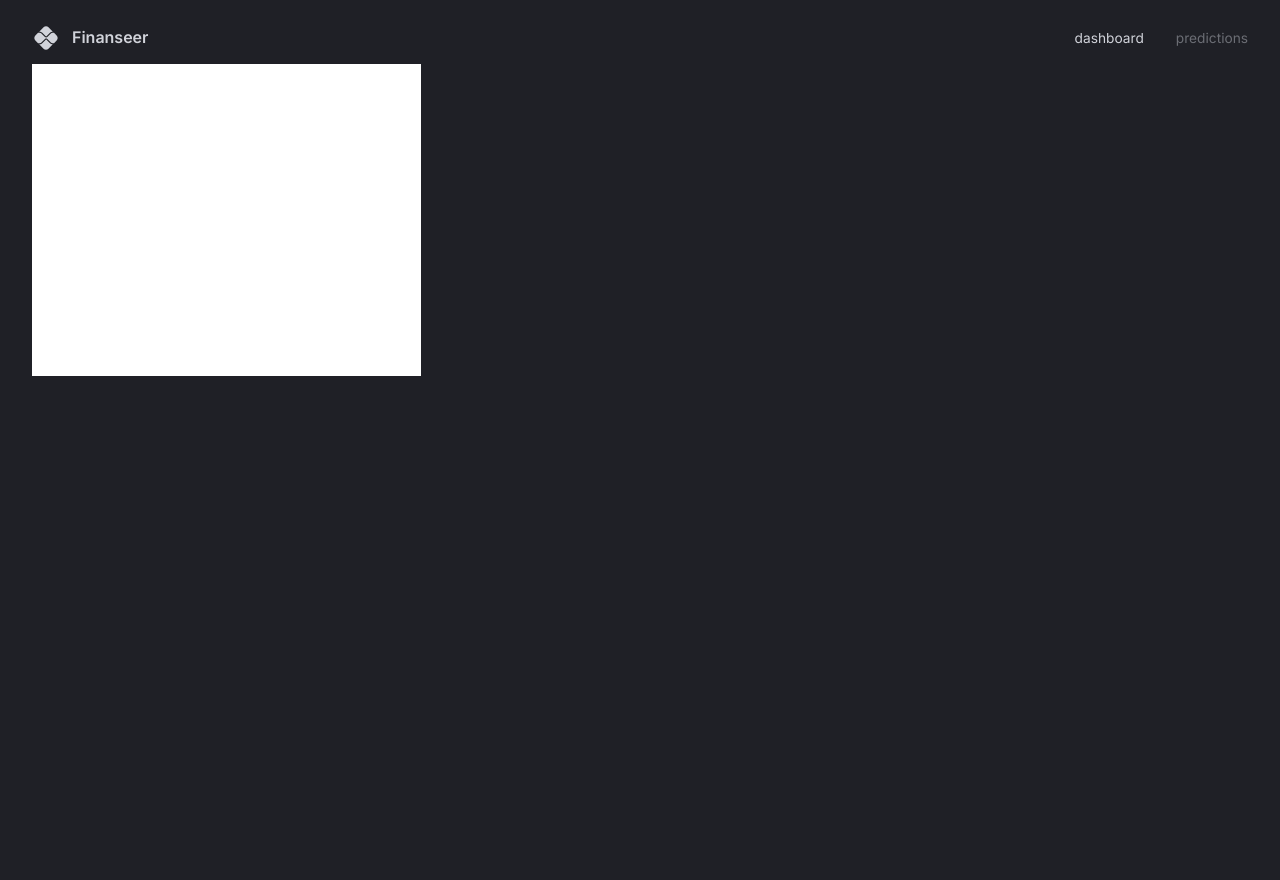
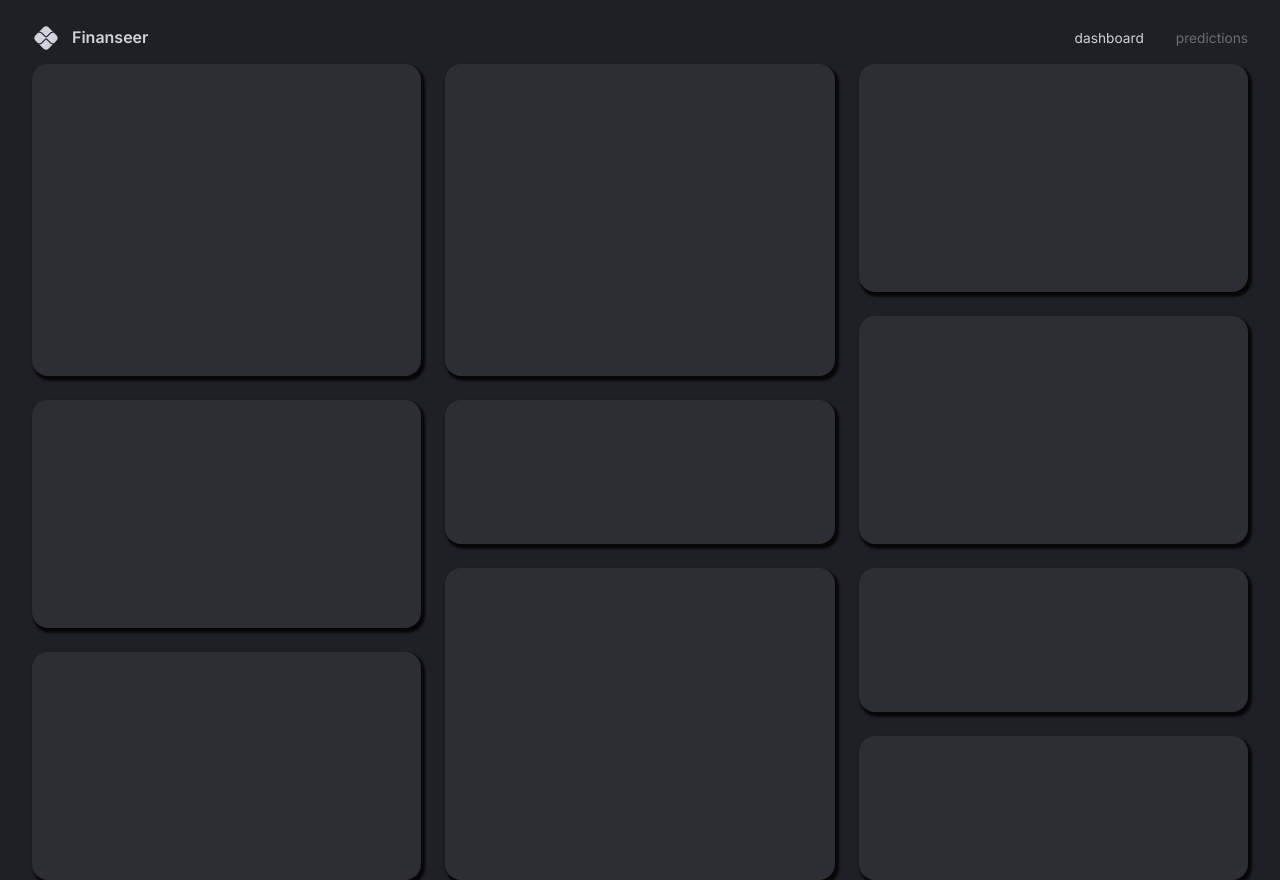
Before and after one commit to nad279444/financial_app, a React (Vite) app in the folder client/: page / in a window 1280 px wide. Before the commit the page ends 800 px from the top, so only its background shows below. Built offline with nearby package versions, Linux system fonts and the light colour scheme.

Commit message:
created a responsive dashboard layout using grid-template

```diff
--- a/client/src/scenes/dashboard/Row1.tsx
+++ b/client/src/scenes/dashboard/Row1.tsx
@@ -0,0 +1,14 @@
+import DashboardBox from "@/reusable-components/dashboard-box"
+
+
+const Row1 = () => {
+  return (
+    <>
+        <DashboardBox gridArea='a'></DashboardBox>
+        <DashboardBox gridArea='b'></DashboardBox>
+        <DashboardBox gridArea='c'></DashboardBox>
+    </>
+  )
+}
+
+export default Row1
--- a/client/src/scenes/dashboard/Row2.tsx
+++ b/client/src/scenes/dashboard/Row2.tsx
@@ -0,0 +1,14 @@
+import DashboardBox from "@/reusable-components/dashboard-box"
+
+
+const Row2 = () => {
+  return (
+    <>
+        <DashboardBox gridArea='d'></DashboardBox>
+        <DashboardBox gridArea='e'></DashboardBox>
+        <DashboardBox gridArea='f'></DashboardBox>
+    </>
+  )
+}
+
+export default Row2
--- a/client/src/scenes/dashboard/Row3.tsx
+++ b/client/src/scenes/dashboard/Row3.tsx
@@ -0,0 +1,15 @@
+import DashboardBox from "@/reusable-components/dashboard-box"
+
+
+const Row3 = () => {
+  return (
+    <>
+        <DashboardBox gridArea='g'></DashboardBox>
+        <DashboardBox gridArea='h'></DashboardBox>
+        <DashboardBox gridArea='j'></DashboardBox>
+        <DashboardBox gridArea='i'></DashboardBox>
+    </>
+  )
+}
+
+export default Row3
--- a/client/src/scenes/dashboard/index.tsx
+++ b/client/src/scenes/dashboard/index.tsx
@@ -1,5 +1,8 @@
-import React from 'react'
+
 import { Box, useMediaQuery } from "@mui/material";
+import Row1 from './Row1'
+import Row2 from './Row2'
+import Row3 from './Row3'
 
 
 
@@ -14,8 +17,7 @@ const gridTemplateLargeScreens = `
   "g h i"
   "g h j"
   "g h j"
-
-`
+`;
 
 const gridTemplateSmallScreens = `
   "a"
@@ -53,7 +55,7 @@ const gridTemplateSmallScreens = `
 
 
 const Dashboard = () => {
-    const isAboveMediumScreens = useMediaQuery("(min-width: 1200px)");
+    const isAboveMediumScreens = useMediaQuery("(min-width: 600px)");
     return (
       <Box
         width="100%"
@@ -74,10 +76,10 @@ const Dashboard = () => {
               }
         }
       >
-        {/* <Row1 />
+        <Row1 />
         <Row2 />
-        <Row3 /> */}
-        <Box bgcolor='#fff' gridArea ='a'></Box>
+        <Row3 />
+
       </Box>
     );
   };
```
Lines whose indentation alone changed are shown as unchanged.
